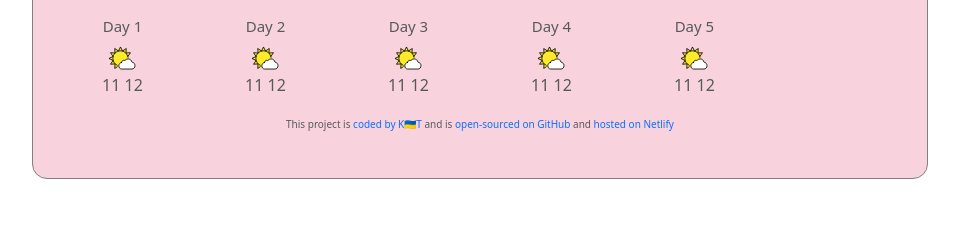
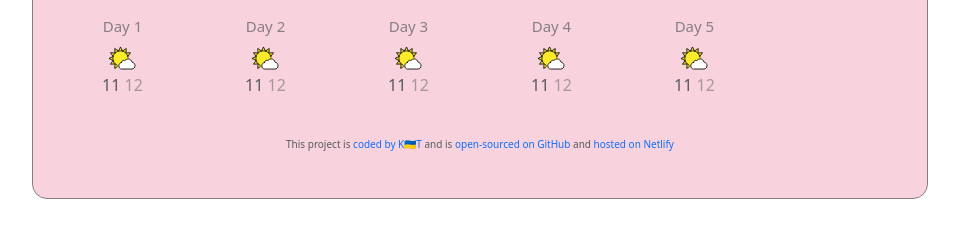
Before and after one commit to tsyganek/weather-project, a plain HTML site: page index.html in a window 1280 px wide. Shown: the part 262-500 px from the top of the page, without its empty margins (190-1149 px from the left). Drawn offline with nearby package versions, Linux system fonts and the light colour scheme; no server answers.

Commit message:
forecast css added

```diff
--- a/app.js
+++ b/app.js
@@ -114,3 +114,5 @@ farenheitLink.addEventListener("click", displayFarenheitTemperature);
 
 let celciusLink = document.querySelector("#celcius-link");
 celciusLink.addEventListener("click", displayCelciusTemperature);
+
+// weather forecast
--- a/index.html
+++ b/index.html
@@ -86,7 +86,7 @@
       </div>
 
       <!-- future weather -->
-      <div class="forecast-weather-containertext-center">
+      <div class="forecast-weather-container">
         <div class="row text-center">
           <div class="col-2 forecast">
             <div class="forecast-day">
@@ -154,7 +154,10 @@
           <a href="https://github.com/tsyganek/weather-project" target="_blank"
             >open-sourced on GitHub</a
           >
-          and <a href="" target="_blank">hosted on Netlify</a>
+          and
+          <a href="https://calm-hummingbird-647f74.netlify.app/" target="_blank"
+            >hosted on Netlify</a
+          >
         </p>
       </footer>
     </div>
--- a/styles.css
+++ b/styles.css
@@ -85,3 +85,11 @@ a {
 .forecast-weather-container {
   margin-bottom: 20px;
 }
+
+.forecast-day {
+  opacity: 0.7;
+}
+
+.forecast-temp-min {
+  opacity: 0.5;
+}
```
